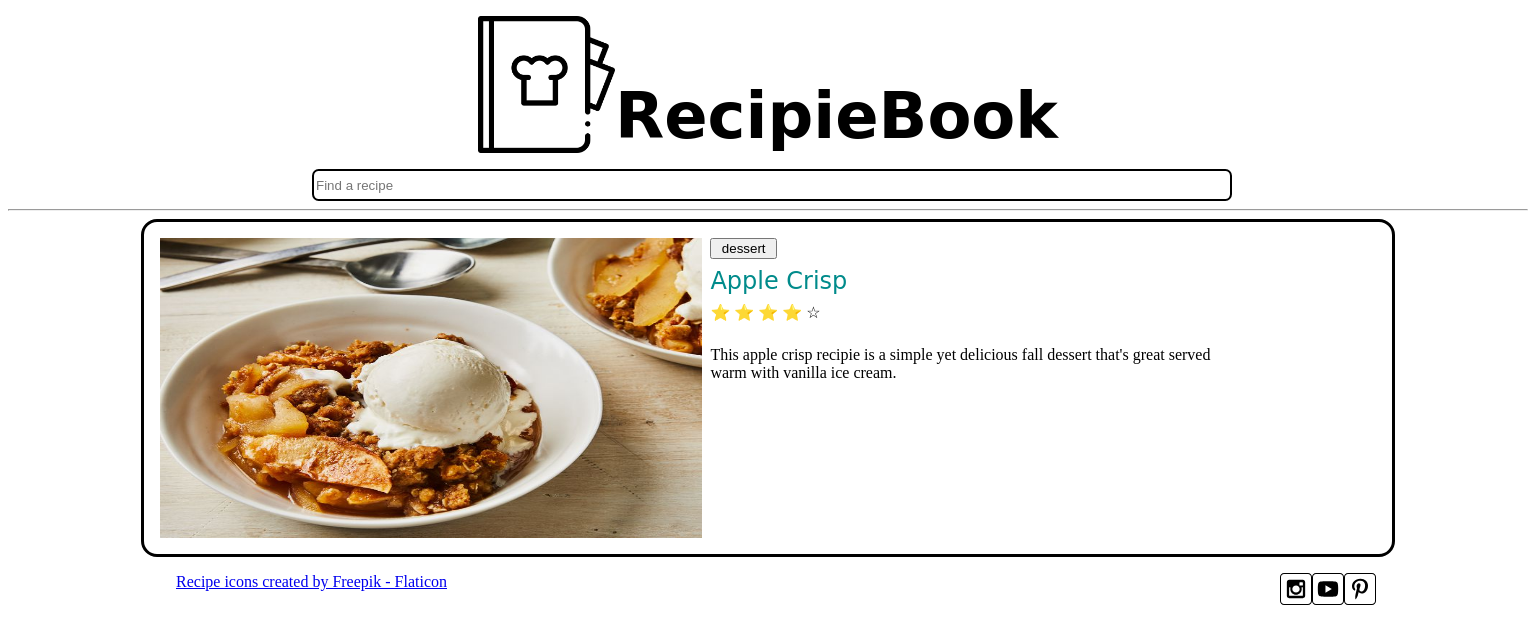
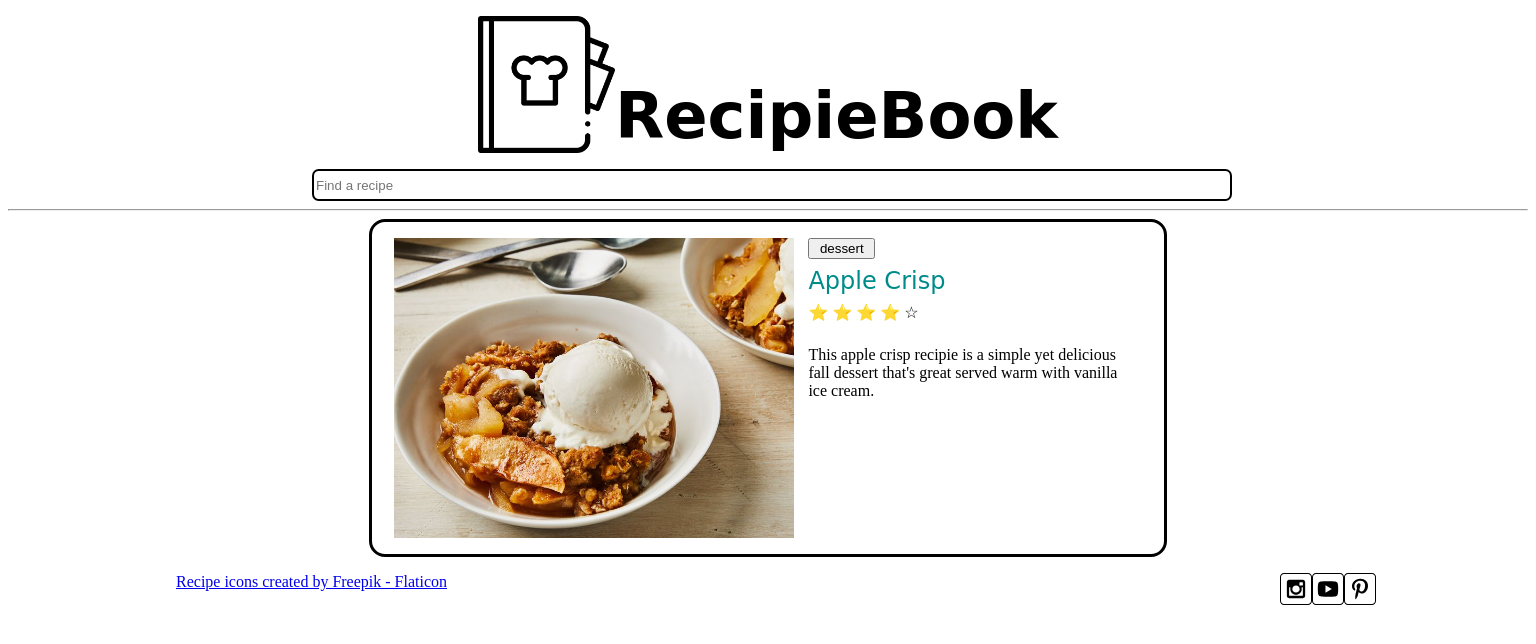
Before and after one commit to taikivanderpool-svg/wdd131, a plain HTML site: page W09/recipies/index.html in a window 1536 px wide. Drawn offline with Linux system fonts and the light colour scheme.

Commit message:
week 09 prove sizing adjustment

```diff
--- a/W09/recipies/style.css
+++ b/W09/recipies/style.css
@@ -116,6 +116,7 @@
 
         height: 100%;
         width: auto;
+        object-fit: contain;
     }
 
     footer{
@@ -137,3 +138,10 @@
     }
 
 }
+
+
+@media screen and (min-width: 1300px){
+    .recipie-box{
+        width: 50%
+    }
+}
```
